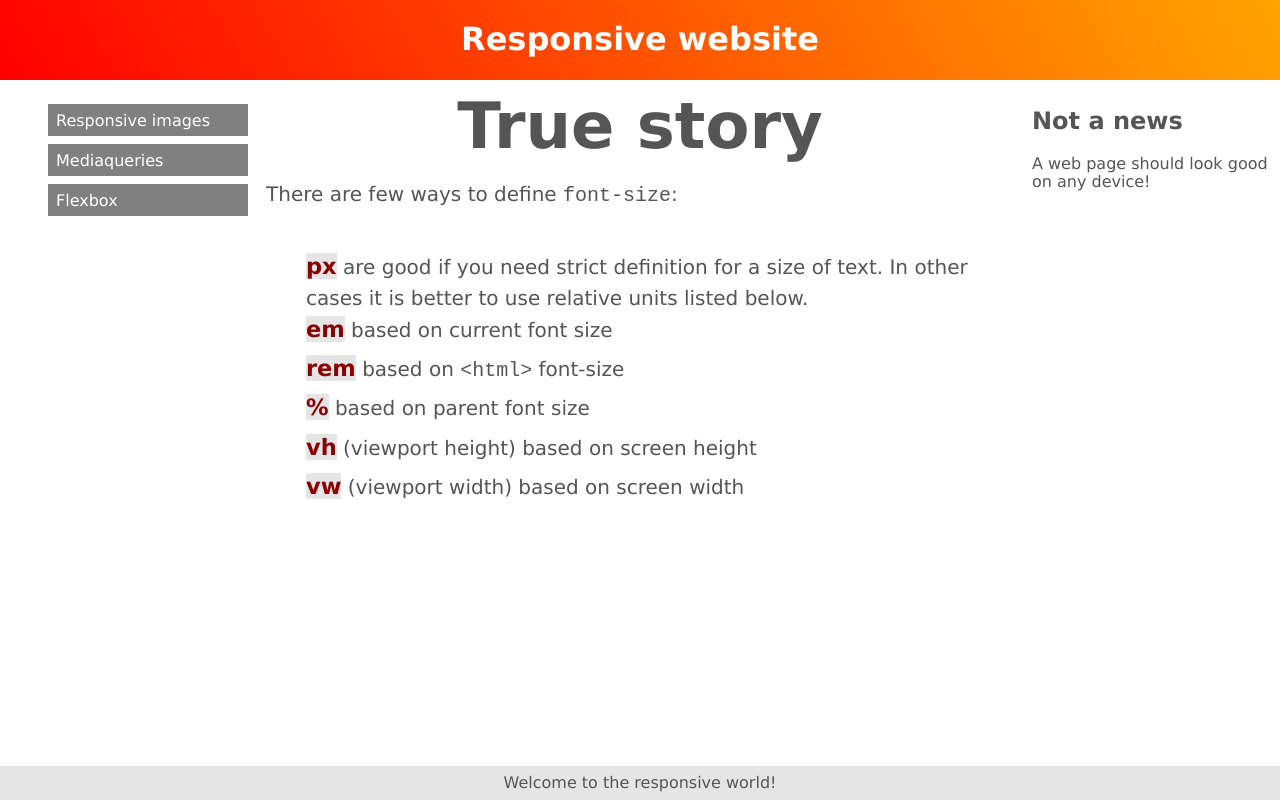
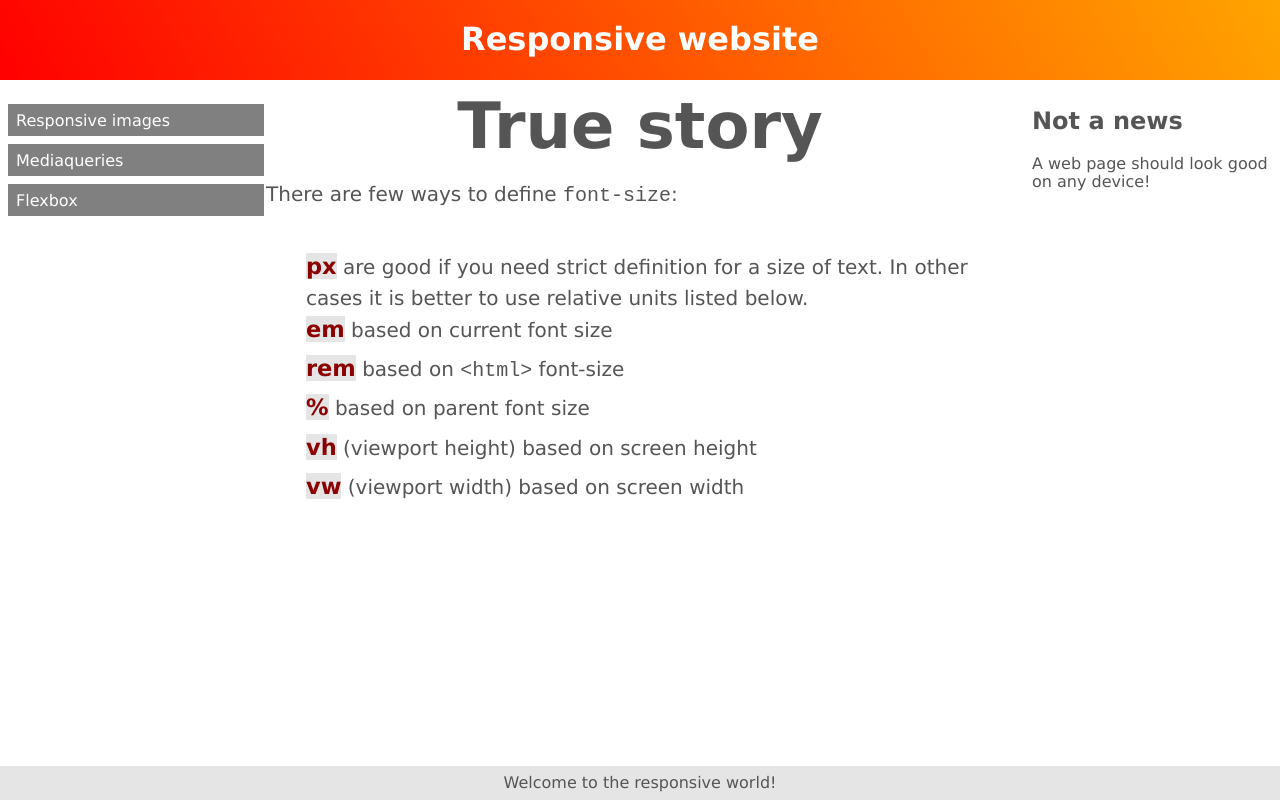
Before and after one commit to v13artibyakin/html5-css3, a plain HTML site: page responsive-layout/task4/index.html in a window 1280 px wide. Drawn offline with nearby package versions, Linux system fonts and the light colour scheme.

Commit message:
try next

```diff
--- a/responsive-layout/task4/styles.css
+++ b/responsive-layout/task4/styles.css
@@ -59,10 +59,11 @@ html {
   margin: auto;
 }
 .nav-list {
-  /* padding: 0; */
+  padding: 0;
 }
 .nav-list-item {
   background-color: #808080;
+  width: 20vw;
   height: 2em;
   margin-bottom: 0.5em;
   color: #fff;
```
